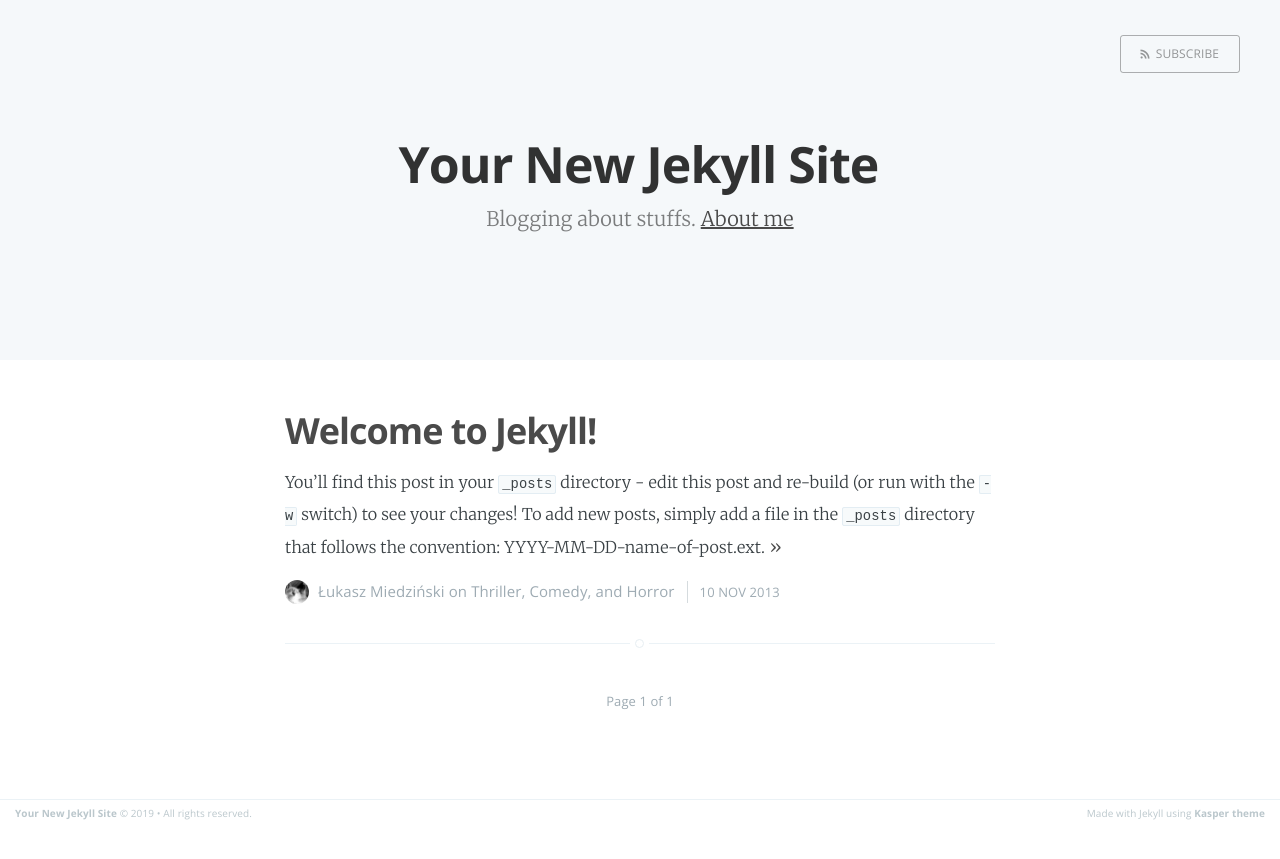
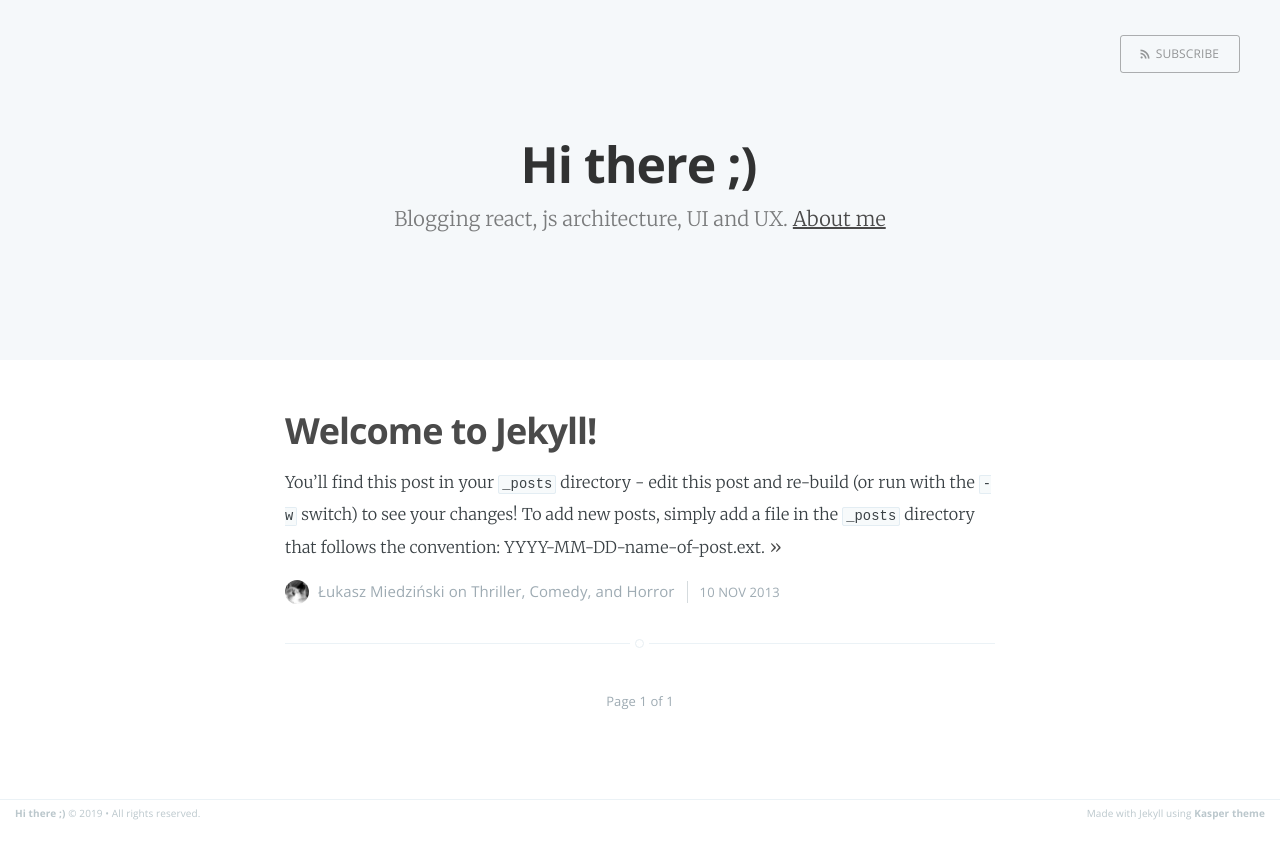
Before and after one commit to miedziak/miedziak.io, a Jekyll site: the page built from index.html, in a window 1280 px wide. Shown: the top 859 px of the page. Built offline with Jekyll 4.4.1, drawn with Linux system fonts in a browser that asks for light colours; the list of posts is cut into pages by our own code.

Commit message:
Change name and desc

```diff
--- a/_config.yml
+++ b/_config.yml
@@ -1,5 +1,5 @@
-name: Your New Jekyll Site
-description: Blogging about stuffs
+name: Hi there ;)
+description: Blogging react, js architecture, UI and UX
 meta_description: "Your New Jekyll Site, Blogging about stuffs"
 
 markdown: kramdown
```
